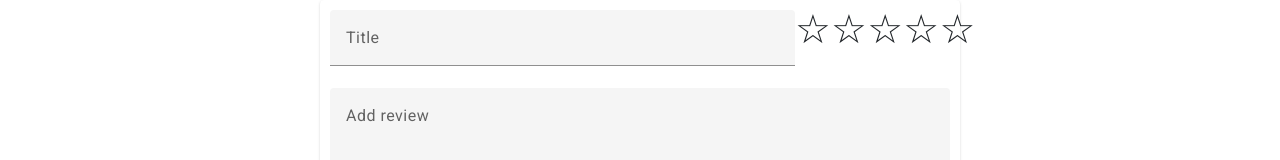
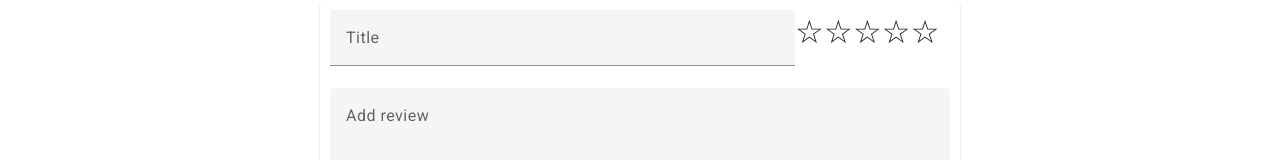
Before and after one commit to rlawson8/WebDev2Final, an Angular app in the folder final-project/: page / in a window 1280 px wide. Shown: the top 160 px of the page. Built offline with nearby package versions, Linux system fonts and the light colour scheme.

Commit message:
Fixed up some form issues

```diff
--- a/final-project/src/app/review/review-create/review-create.component.html
+++ b/final-project/src/app/review/review-create/review-create.component.html
@@ -1,14 +1,14 @@
 <mat-card id="inputForm">
   <form (submit)="onAddReview(reviewForm)" #reviewForm = "ngForm">
     <mat-form-field id="titleFormField">
-      <input matInput name="reviewTitle" placeholder="Title" ngModel>
+      <input matInput name="reviewTitle" placeholder="Title" ngModel required="true">
     </mat-form-field>
     <ngb-rating [max]="5" name="reviewRating" id="reviewRatingField"></ngb-rating>
     <mat-form-field id="reviewFormField">
       <textarea matInput rows="10" name="reviewBody" placeholder="Add review" ngModel></textarea>
     </mat-form-field>
     <mat-form-field id="nameFormField">
-      <input matInput name="reviewName" placeholder="Name" ngModel>
+      <input matInput name="reviewName" placeholder="Name" ngModel required="true">
     </mat-form-field>
     <button mat-raised-button type="submit" color="primary">Publish Review</button>
   </form>
--- a/final-project/src/app/review/styles.css
+++ b/final-project/src/app/review/styles.css
@@ -16,7 +16,7 @@ form {
 }
 #reviewRatingField {
   width: 25%;
-  font-size: 40px;
+  font-size: 2.5vw;
 }
 #nameFormField {
   width: 100%;
```
